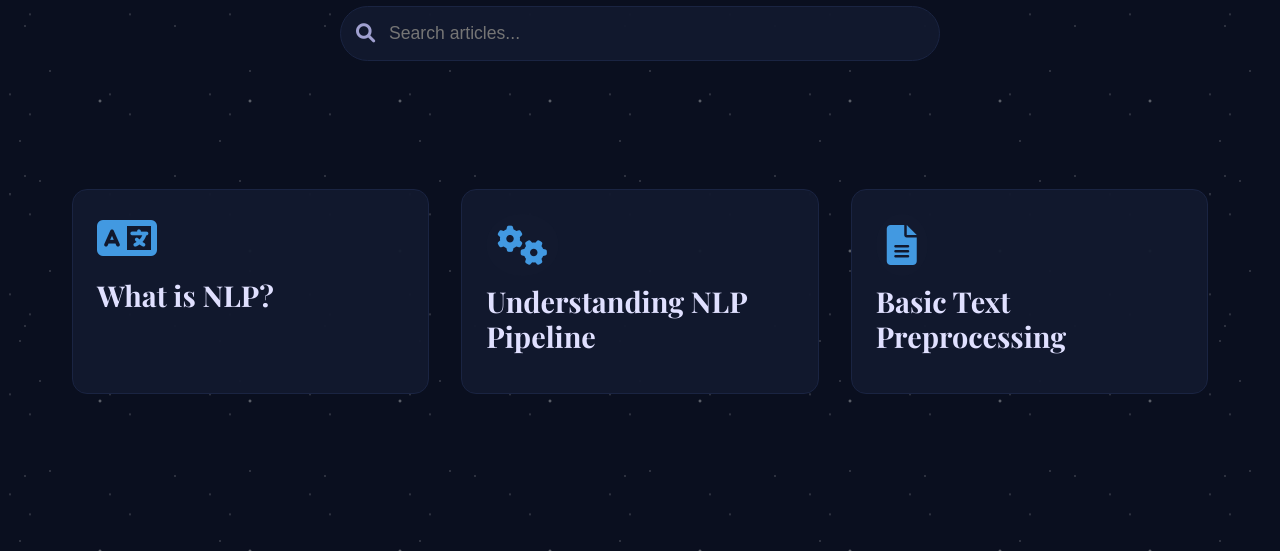
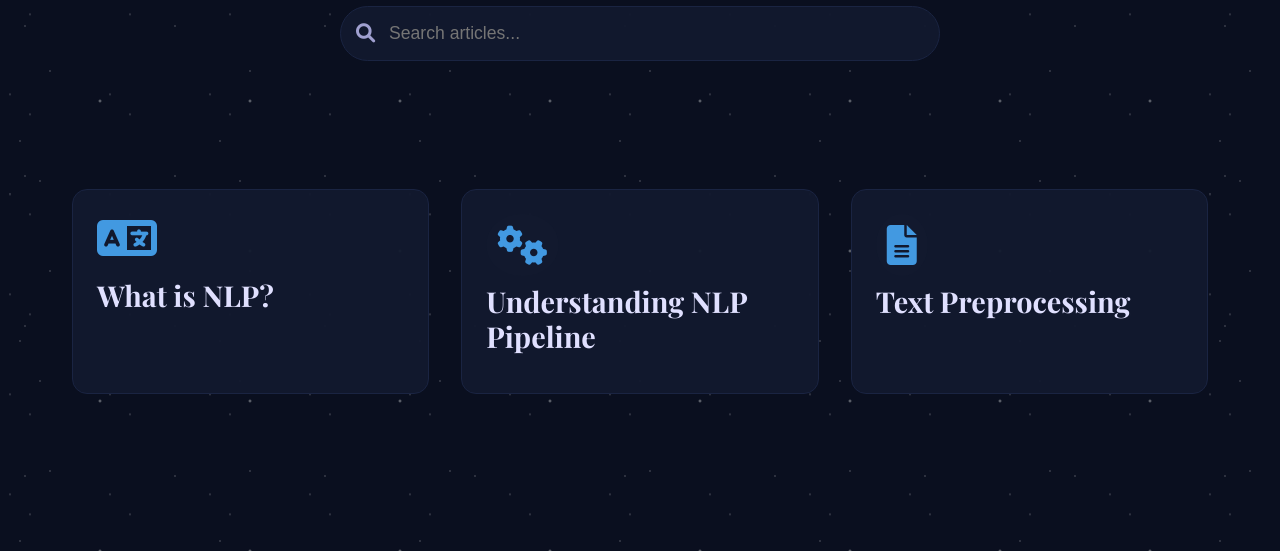
Before and after one commit to Yousfshah/Blogging, a plain HTML site: page content/nlp.html in a window 1280 px wide. Shown: the part 249-800 px from the top of the page. Drawn offline with nearby package versions, Linux system fonts and the light colour scheme.

Commit message:
small improvement

```diff
--- a/content/nlp.html
+++ b/content/nlp.html
@@ -69,7 +69,7 @@
             <a href="../articles/nlp/text_preprocessing.html" class="category-card">
             <div class="card-content">
                 <i class="fas fa-file-lines" style="font-size: 2.5rem; color: var(--accent-color); margin-bottom: 0.5rem; background: var(--card-bg); border-radius: 50%; padding: 0.7rem;"></i>
-                <h2>Basic Text Preprocessing</h2>
+                <h2>Text Preprocessing</h2>
             </div>
             </a>
         </section>
```
